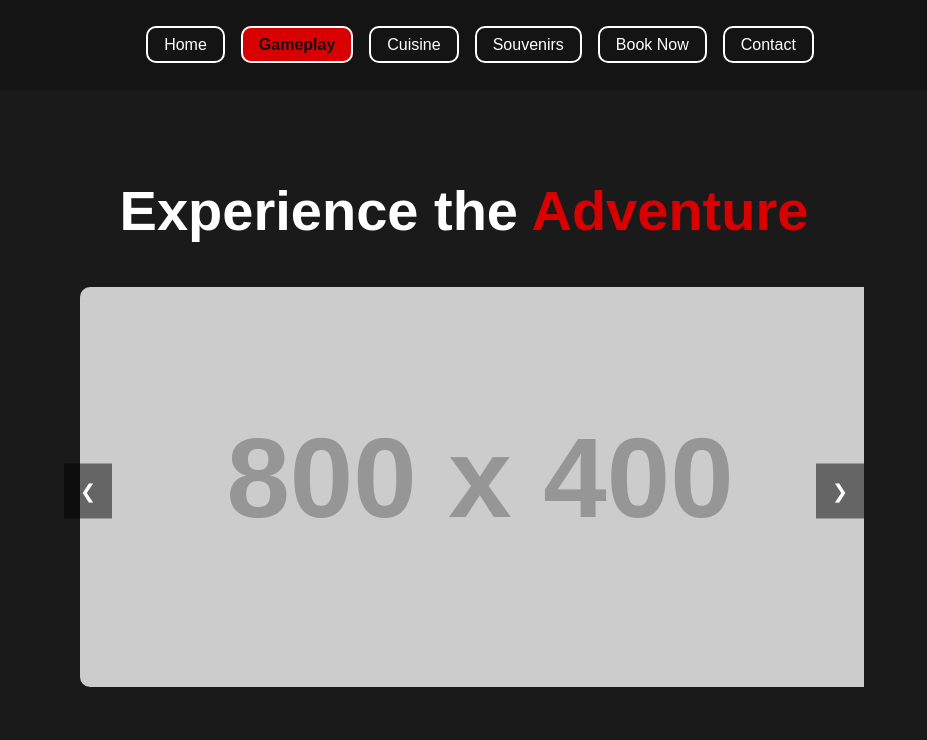
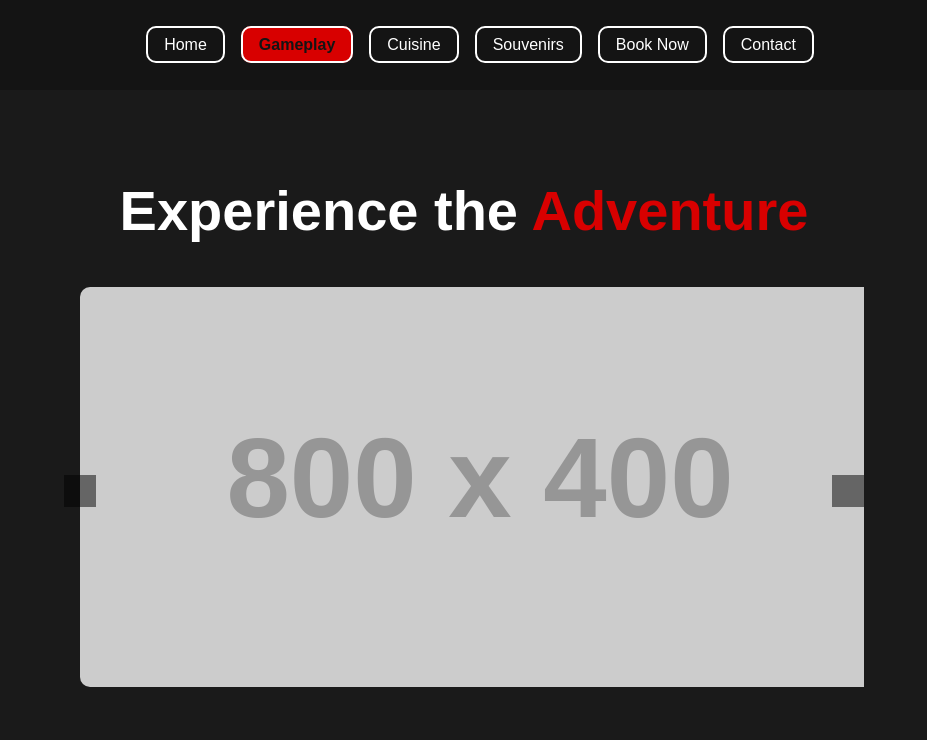
Before and after one commit to D8-Knight/D8-Knight.github.io, a plain HTML site: page Gameplay.html in a window 1280 px wide. Shown: the top 740 px of the page, without its empty margins (176-1103 px from the left). Drawn offline with Linux system fonts and the light colour scheme; placeholder pictures from the web are drawn by us.

Commit message:
Fixed potential bug

```diff
--- a/Gameplay.html
+++ b/Gameplay.html
@@ -92,8 +92,8 @@
                 </div>
             </div>
             <div class="carousel-controls">
-                <button class="carousel-control" onclick="moveCarousel(-1)">❮</button>
-                <button class="carousel-control" onclick="moveCarousel(1)">❯</button>
+                <button class="carousel-control" onclick="moveCarousel(-1)"></button>
+                <button class="carousel-control" onclick="moveCarousel(1)"></button>
             </div>
         </div>
 
```
